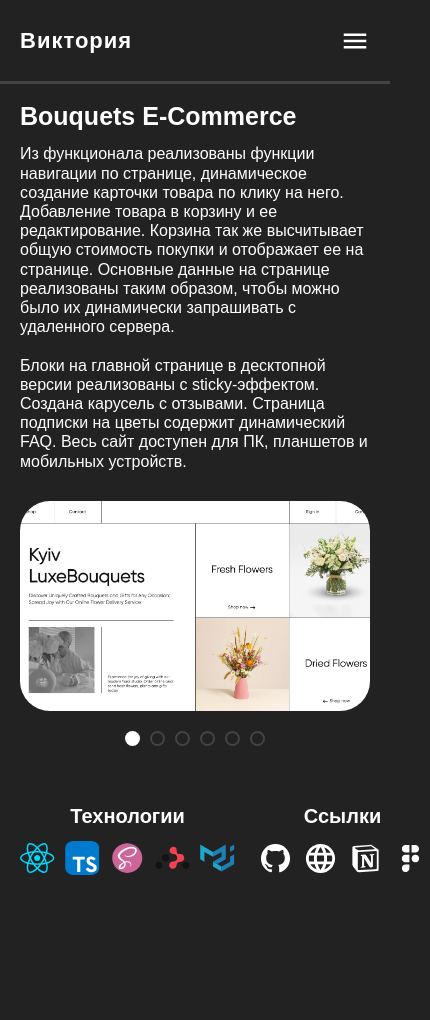
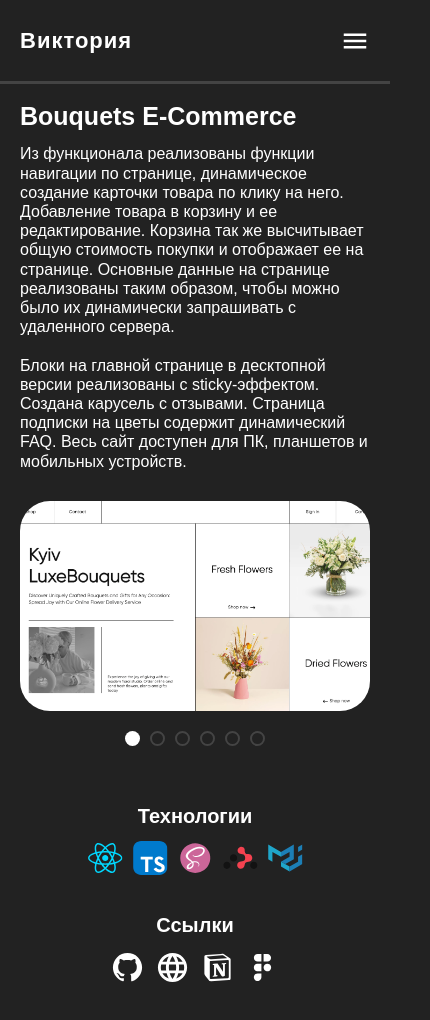
Before and after one commit to huhhell/portfolio, a React (Vite) app: page /project in a window 390 px wide. Shown: the top 1020 px of the page, 430 px wide, since content can reach past the window. Before the commit the page ends 916 px from the top, so only its background shows below. Built offline with nearby package versions, Linux system fonts and the light colour scheme.

Commit message:
fix links in mobile version

```diff
--- a/src/assets/components/ProjectLinks /ProjectLinks.tsx
+++ b/src/assets/components/ProjectLinks /ProjectLinks.tsx
@@ -42,7 +42,7 @@ export default function ProjectLinks({tech, links}: Props) {
             <AdditionalTitle>Ссылки</AdditionalTitle>
             <List>
                 {links.map(i => <Item key={i.id}>
-                    <ItemLink href={i.link}>
+                    <ItemLink href={i.link} target='_blank'>
                         <ItemIcon src={getImg(i.name)}></ItemIcon>
                         <ItemName>{i.name}</ItemName>
                     </ItemLink>
@@ -56,6 +56,11 @@ export default function ProjectLinks({tech, links}: Props) {
 const FlexCnt = styled.div`
     display: flex;
     gap: 20px;
+
+    @media(max-width: 645px) {
+        flex-direction: column;
+        gap: 40px;
+    }
 
 `
 
```
